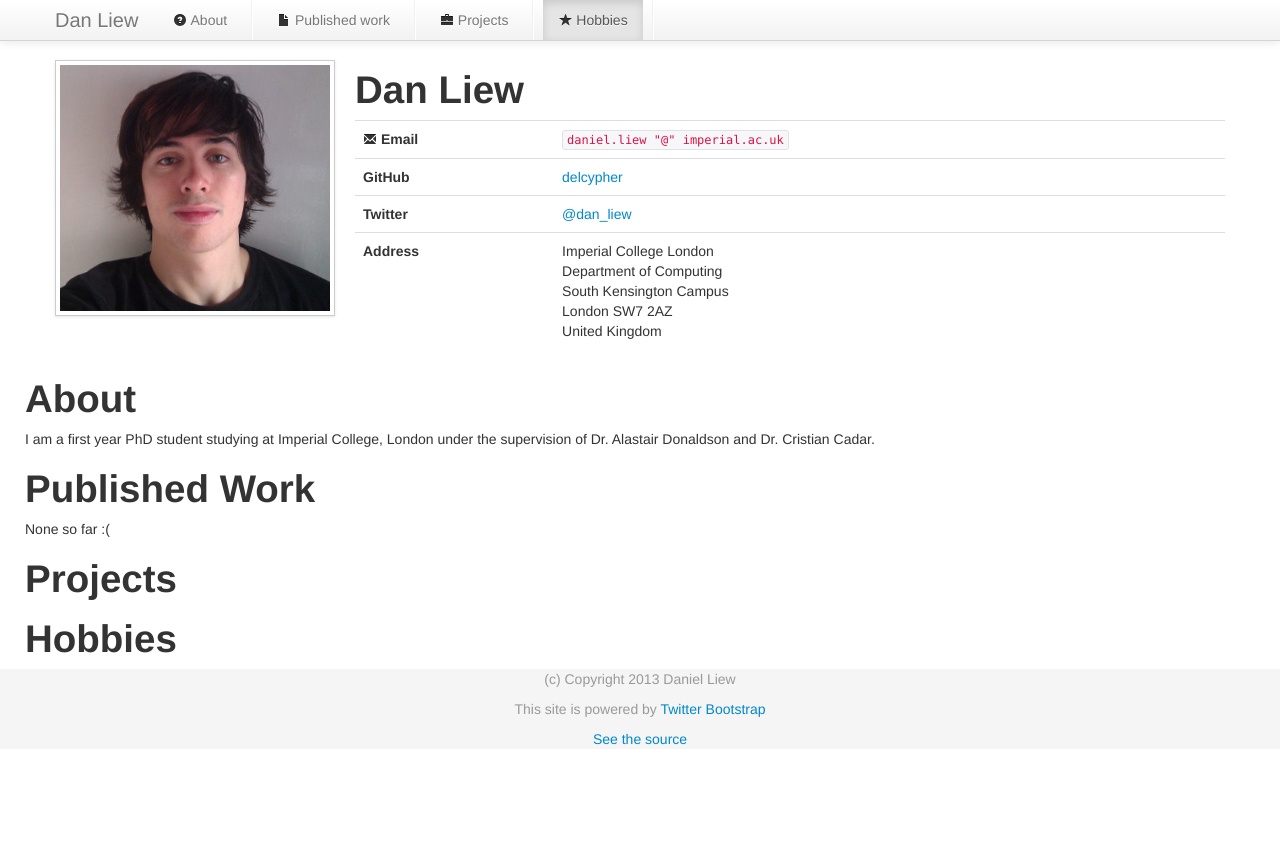
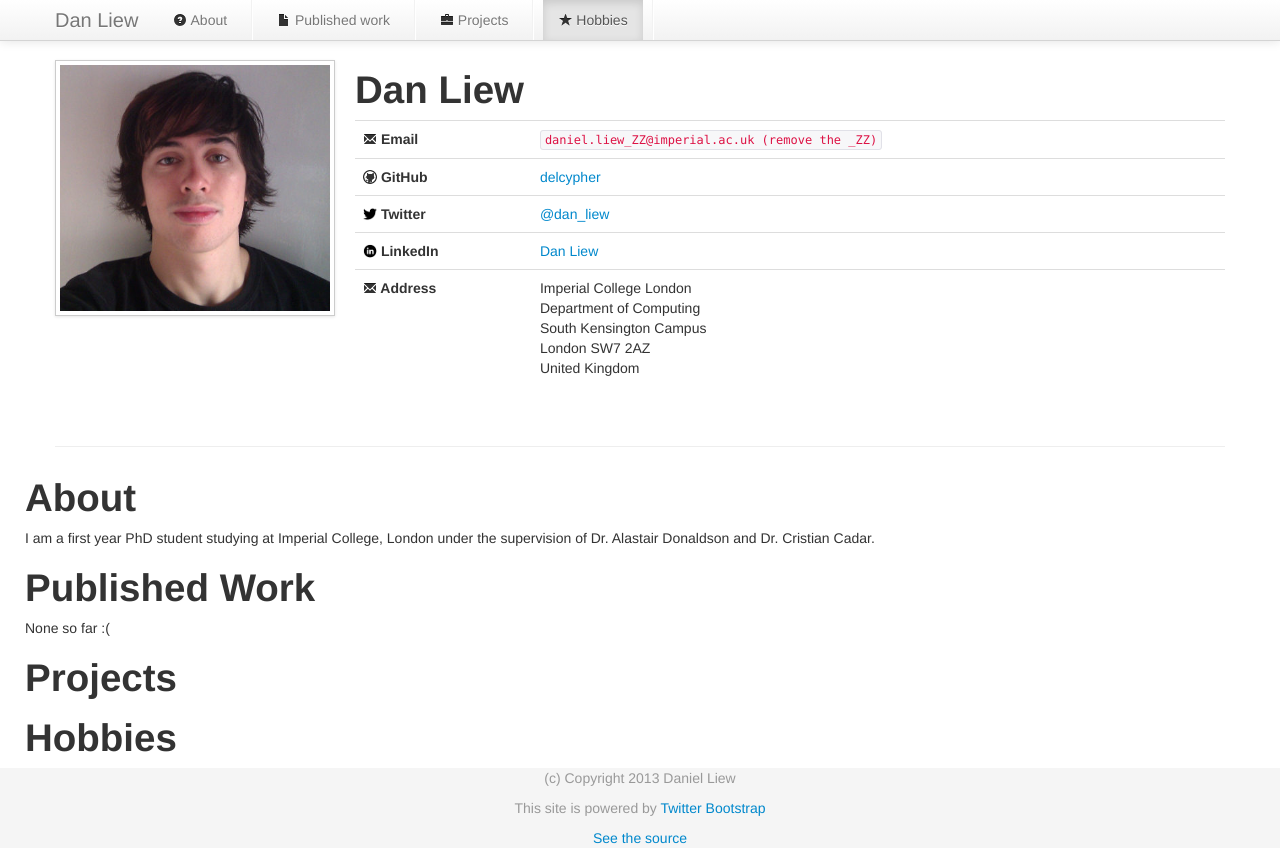
Before and after one commit to delcypher/phd-imperial-website, a plain HTML site: page index.html in a window 1280 px wide. Before the commit the page ends 800 px from the top, so only its background shows below. Drawn offline with nearby package versions, Linux system fonts and the light colour scheme.

Commit message:
Added linkedIn entry and added nice icons :)

```diff
--- a/index.html
+++ b/index.html
@@ -21,6 +21,11 @@
 
       #footer p {
         text-align: center;
+      }
+
+      .custom-icon
+      {
+        margin-top: -3px;
       }
     </style>
     <link href="css/bootstrap-responsive.css" rel="stylesheet">
@@ -86,30 +91,36 @@
           <table class="table">
             <tr>
                 <td> <i class="icon-envelope"></i> <b>Email</b> </td>
-                <td> <code>daniel.liew "@" imperial.ac.uk</code> </td>
+                <td> <code>daniel.liew_ZZ@imperial.ac.uk (remove the _ZZ)</code> </td>
             </tr>
             <tr>
-              <td><b>GitHub</b></td>
+              <td> <img class="custom-icon" src="img/github.png"/> <b>GitHub</b></td>
                 <td><a href="https://github.com/delcypher/">delcypher</a> </td>
             </tr>
             <tr>
-              <td><b>Twitter</b></td>
+              <td> <img class="custom-icon" src="img/twitter-icon.png"/> <b>Twitter</b></td>
               <td><a href="https://twitter.com/dan_liew">@dan_liew</a></td>
             </tr>
             <tr>
-              <td><b>Address</b></td>
+              <td> <img class="custom-icon" src="img/linkedin-icon.png"/> <b>LinkedIn</b></td>
+              <td> <a href="http://uk.linkedin.com/in/danliew">Dan Liew</a></td>
+            </tr>
+            <tr>
+              <td><b><i class="icon-envelope"></i> Address</b></td>
               <td>
-                Imperial College London<br/>
-                Department of Computing<br/>
-                South Kensington Campus<br/>
-                London SW7 2AZ<br/>
-                United Kingdom<br/>
+                <address>
+                  Imperial College London<br/>
+                  Department of Computing<br/>
+                  South Kensington Campus<br/>
+                  London SW7 2AZ<br/>
+                  United Kingdom<br/>
+                </address>
               </td>
             </tr>
           </table>
         </div>
       </div>
-
+      <hr/>
         <div class="row" id="about">
           <h1>About</h1>
           <p> I am a first year PhD student studying at Imperial College, London under the supervision of Dr. Alastair Donaldson and Dr. Cristian Cadar.</p>
```
Also changed, not shown: img/github.png (added), img/linkedin-icon.png (added), img/twitter-icon.png (added).
